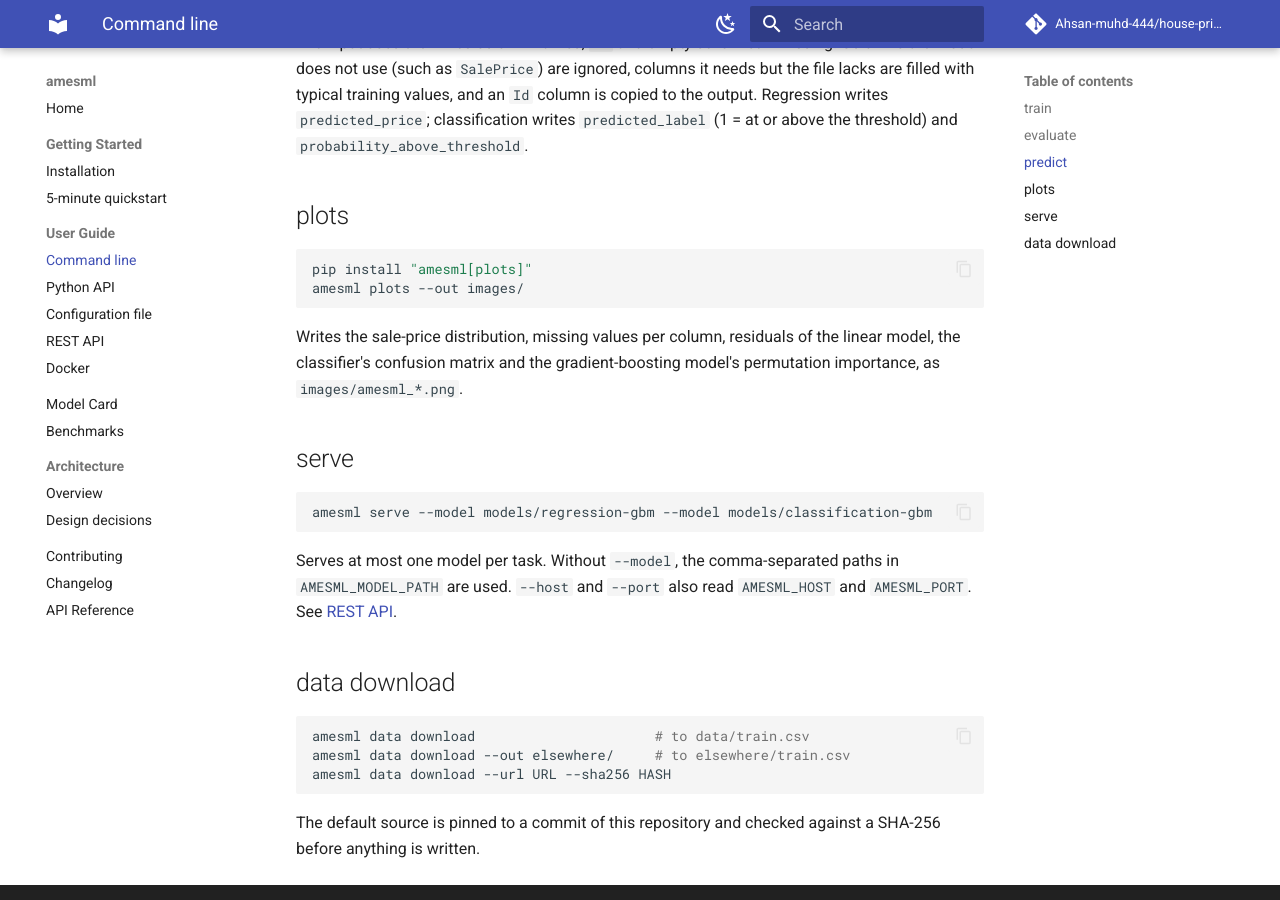
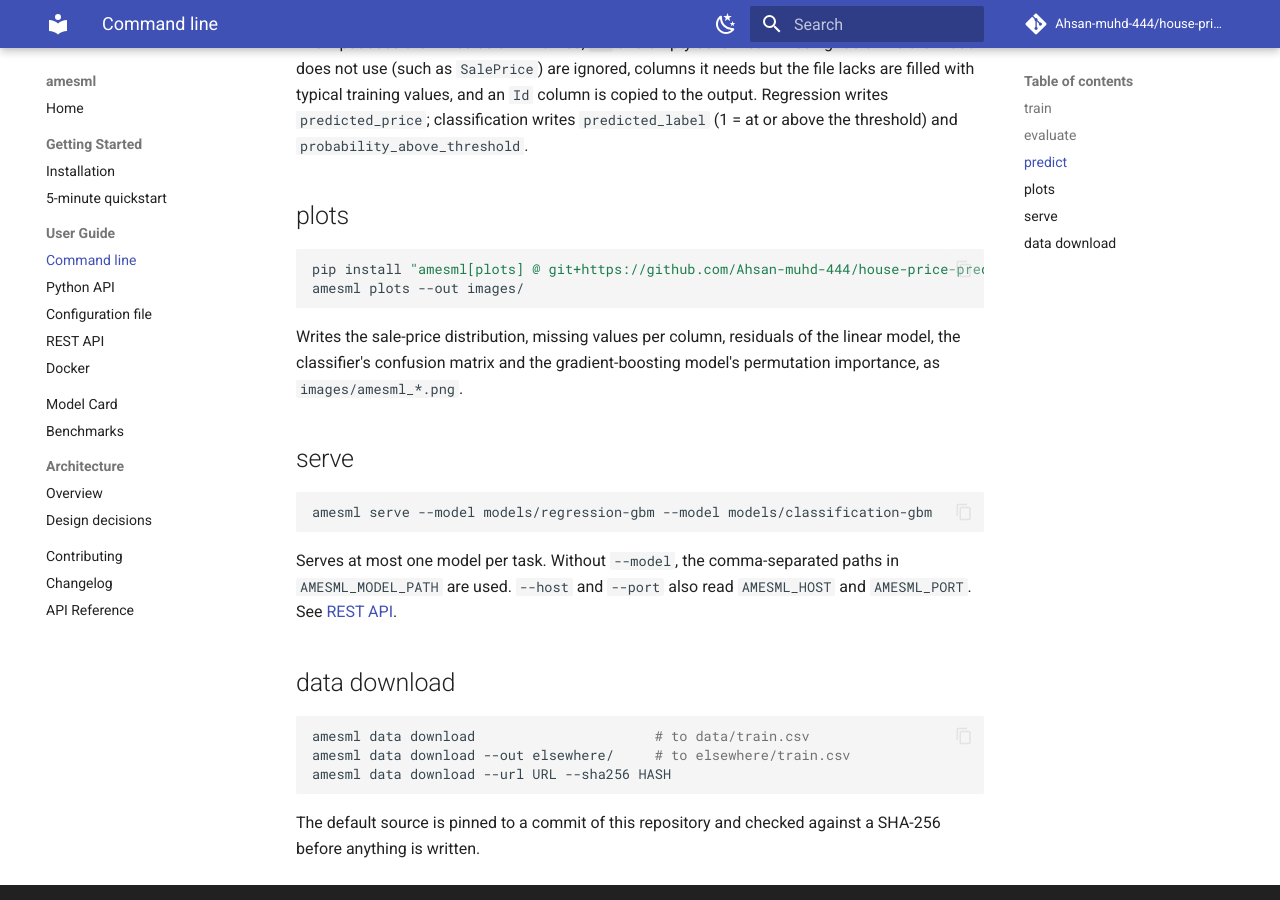
Before and after one commit to Ahsan-muhd-444/house-price-prediction, an MkDocs documentation site: the page built from docs/user-guide/cli.md, in a window 1280 px wide and 900 px high, scrolled down 1414 px. Built offline with MkDocs 1.6.1 and Material for MkDocs 9.7.7, drawn with Linux system fonts in a browser that asks for light colours; comment, search, counter and statistics services are not loaded.

Commit message:
Update CLI installation command for plots

````diff
--- a/docs/user-guide/cli.md
+++ b/docs/user-guide/cli.md
@@ -61,7 +61,7 @@ classification writes `predicted_label` (1 = at or above the threshold) and
 ## plots
 
 ```bash
-pip install "amesml[plots]"
+pip install "amesml[plots] @ git+https://github.com/Ahsan-muhd-444/house-price-prediction@v0.1.1"
 amesml plots --out images/
 ```
 
````
